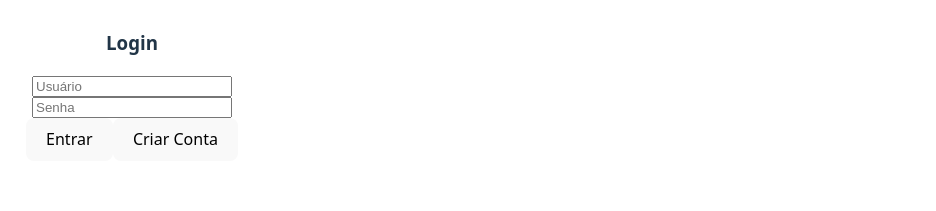
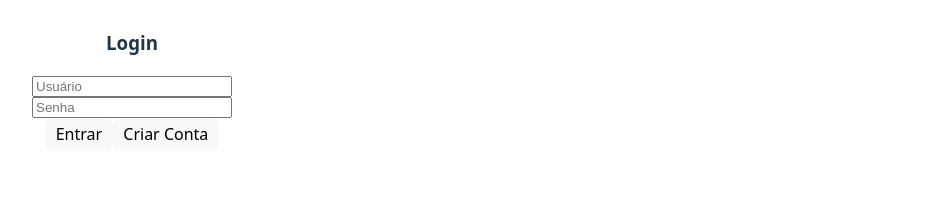
Before and after one commit to GabrielPQuintanilha/BJJWiki, a React (Vite) app in the folder frontend/: page / in a window 1280 px wide. Shown: the top 211 px of the page, without its empty margins (3-939 px from the left). Built offline with nearby package versions, Linux system fonts and the light colour scheme; no server answers.

Commit message:
style: ajuste cores dos botoes

```diff
--- a/frontend/src/index.css
+++ b/frontend/src/index.css
@@ -38,17 +38,17 @@ h1 {
 button {
   border-radius: 8px;
   border: 1px solid transparent;
-  padding: 0.6em 1.2em;
+  padding: 0.3em 0.6em;
   font-size: 1em;
   font-weight: 500;
   font-family: inherit;
-  background-color: #1a1a1a;
+  background-color: #2563EB;
   cursor: pointer;
   transition: border-color 0.25s;
 
 }
 button:hover {
-  border-color: #646cff;
+  border-color: #FFFFFF;
 }
 button:focus,
 button:focus-visible {
```
